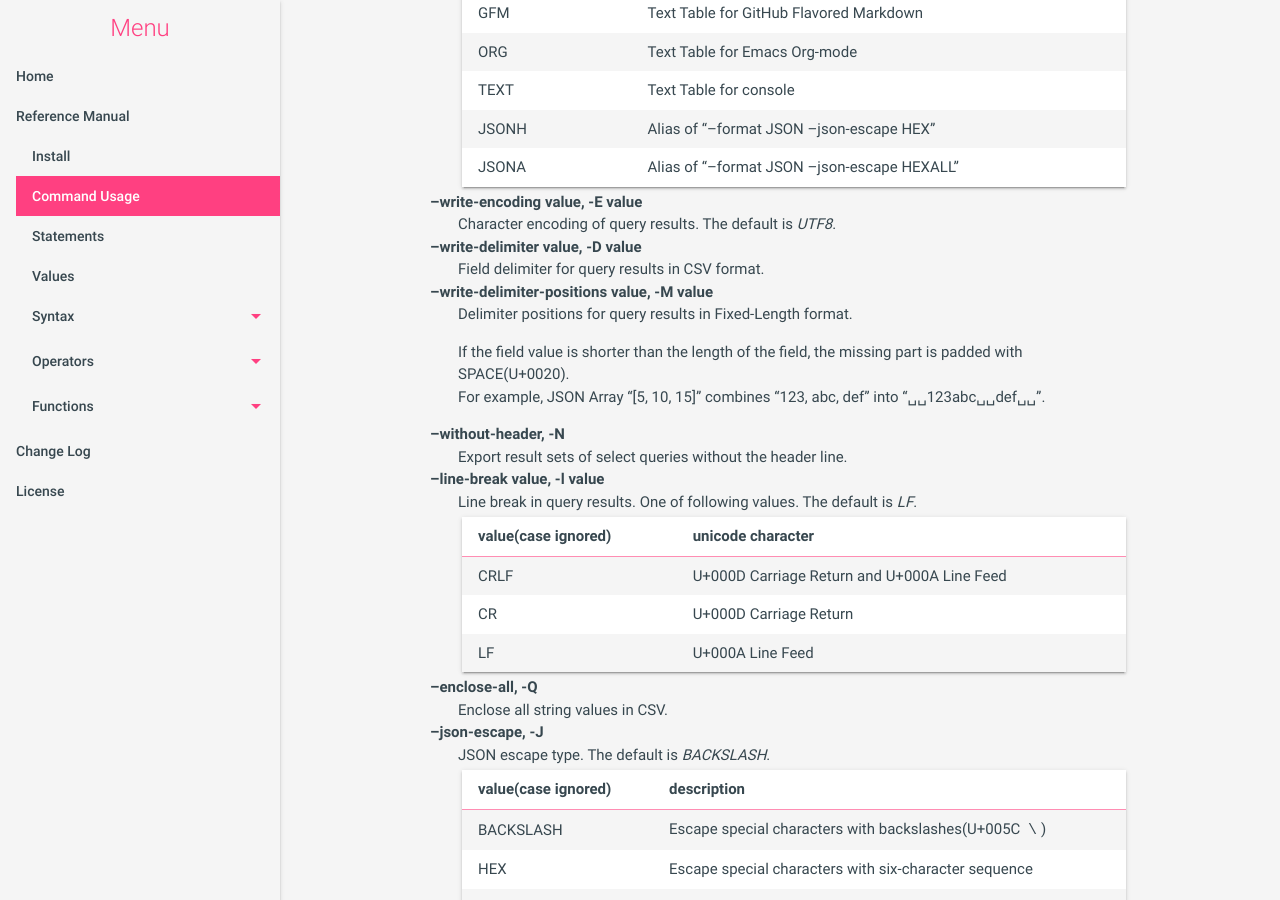
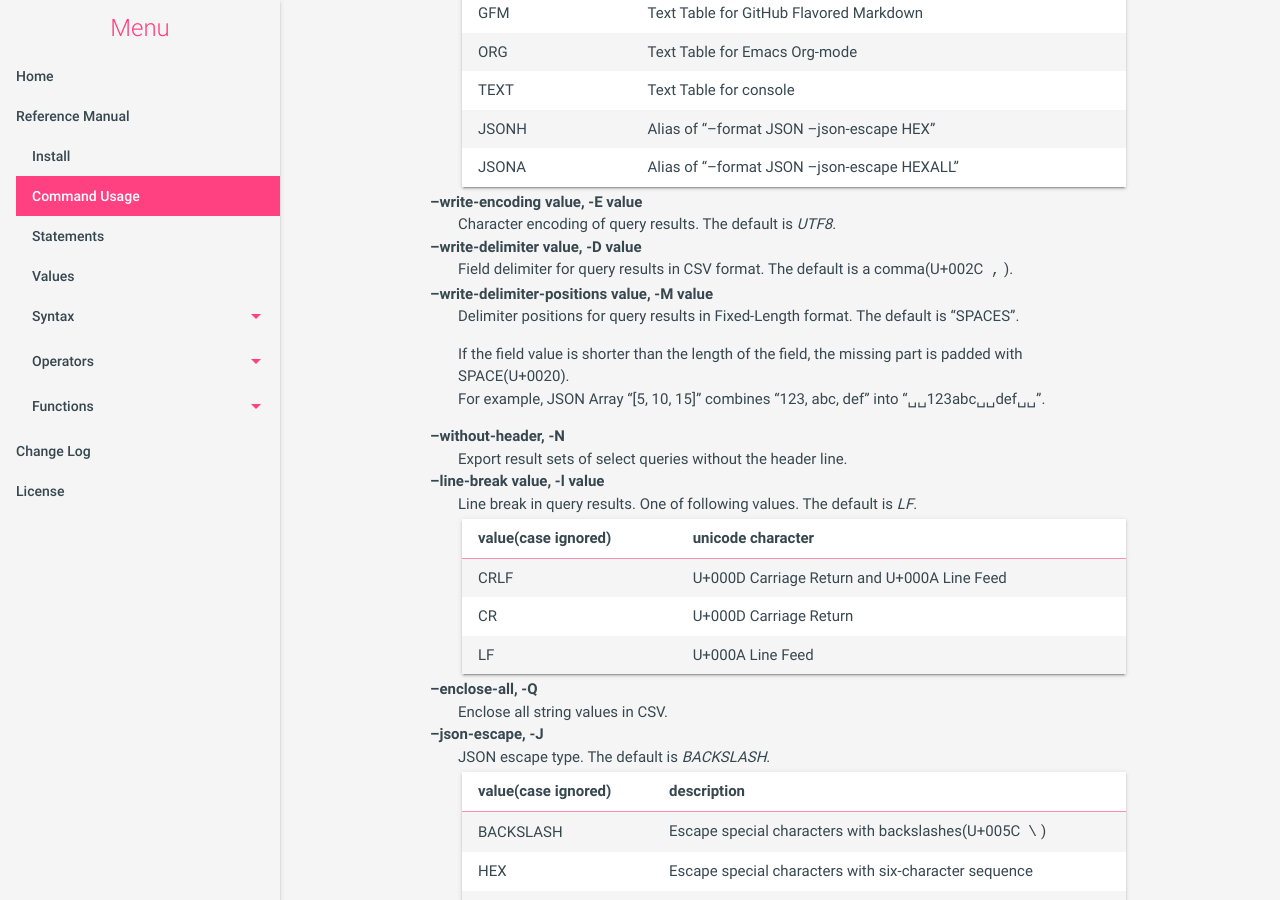
Before and after one commit to mithrandie/csvq, a Jekyll site: the page built from docs/_posts/2006-01-02-command.md, in a window 1280 px wide and 900 px high, scrolled down 3639 px. Built offline with Jekyll 4.4.1, drawn with Linux system fonts in a browser that asks for light colours; some of the changed text lies outside the part shown.

Commit message:
Update docs.

```diff
--- a/docs/_posts/2006-01-02-command.md
+++ b/docs/_posts/2006-01-02-command.md
@@ -97,12 +97,12 @@ csvq >
   | LTSV  | Labeled Tab-separated Values |
 
 --delimiter value, -d value
-: Field delimiter for CSV.
+: Field delimiter for CSV. The default is a comma(U+002C `,`).
 
   A delimiter must be one character. [Special Characters](#special_characters) can be used with backslash escaping.
 
 --delimiter-positions value, -m value
-: Delimiter positions for Fixed-Length Format. The default is a comma(U+002C `,`).
+: Delimiter positions for Fixed-Length Format. The default is "SPACES".
 
   You can specify "SPACES" or a JSON Array of integers.
   "SPACES" splits lines automatically by spaces.
@@ -167,10 +167,10 @@ csvq >
 : Character encoding of query results. The default is _UTF8_.
 
 --write-delimiter value, -D value
-: Field delimiter for query results in CSV format.
+: Field delimiter for query results in CSV format. The default is a comma(U+002C `,`).
 
 --write-delimiter-positions value, -M value
-: Delimiter positions for query results in Fixed-Length format.
+: Delimiter positions for query results in Fixed-Length format. The default is "SPACES".
 
   If the field value is shorter than the length of the field, the missing part is padded with SPACE(U+0020).
   For example, JSON Array "[5, 10, 15]" combines "123, abc, def" into "␣␣123abc␣␣def␣␣".
--- a/docs/sitemap.xml
+++ b/docs/sitemap.xml
@@ -18,7 +18,7 @@
     </url>
     <url>
         <loc>https://mithrandie.github.io/csvq/reference/command.html</loc>
-        <lastmod>2019-02-25T02:16:03+00:00</lastmod>
+        <lastmod>2019-03-04T22:15:14+00:00</lastmod>
     </url>
     <url>
         <loc>https://mithrandie.github.io/csvq/reference/statement.html</loc>
```
